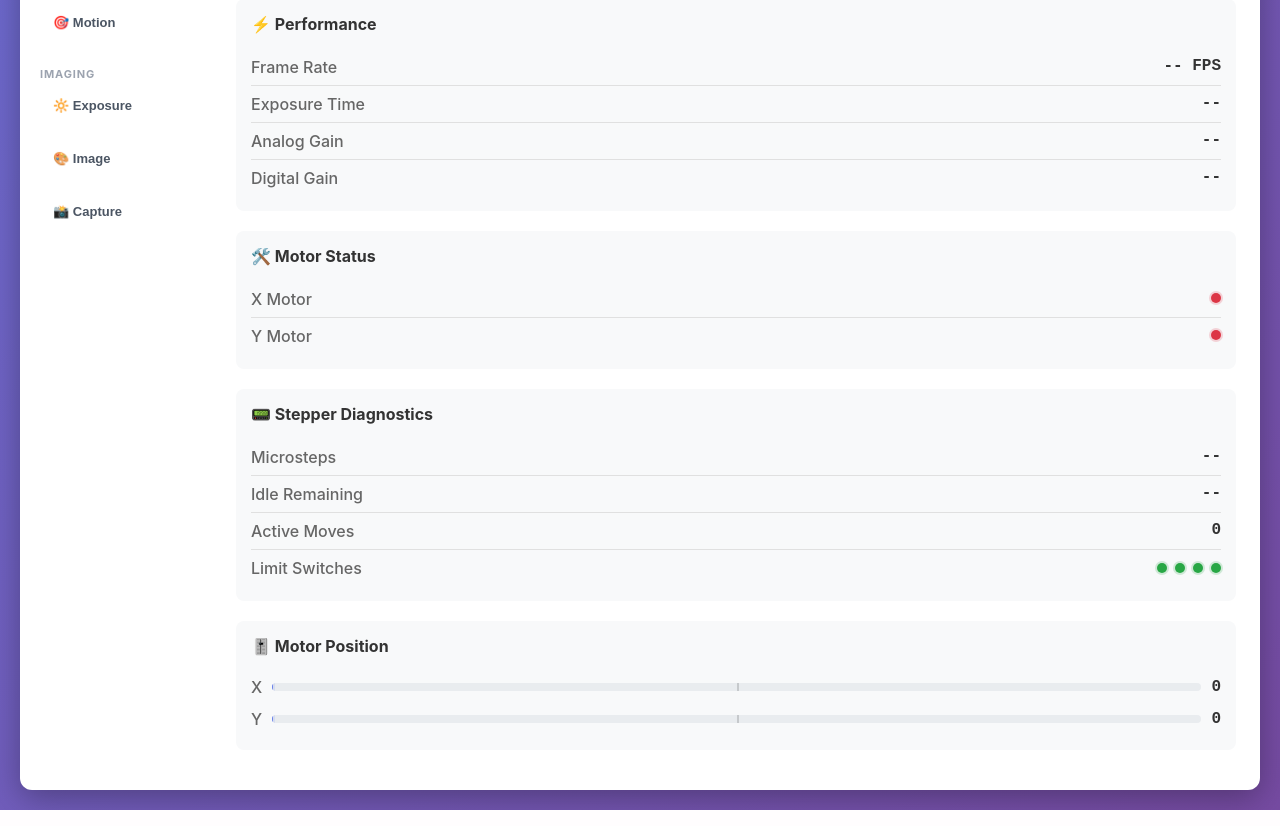
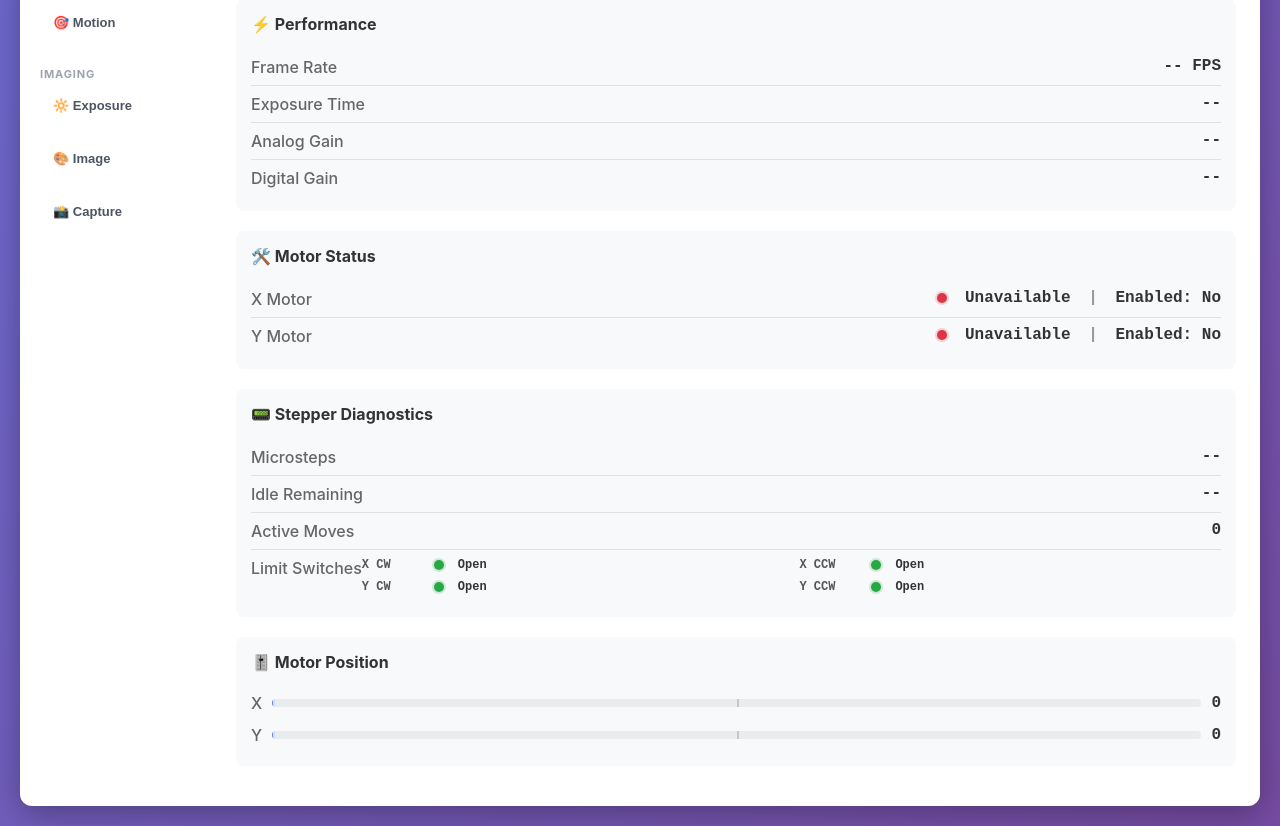
Before and after one commit to rndmzd/laser-turret, a Flask app: page / in a window 1280 px wide. Shown: the part 1527-2353 px from the top of the page. Run offline with Flask 3, Linux system fonts and the light colour scheme; data that the repository does not hold is empty; parts of the project's set-up code (start-up, migrations or seed data) failed here and were passed over; some libraries are stand-ins or nearby versions.

Commit message:
Adds configurable motor enable polarity and UI improvements
- Introduces a new configuration flag for motor enable polarity with a getter and a safe fallback, defaulting to a polarity-driven behavior.
- Propagates polarity into the stepper controller to correctly drive enable pins, updating initialization, enable, and disable paths to respect active-high vs active-low behavior.
- Updates status UI to display motor availability and enabled state, and refactors limit-switch indicators into an accessible two-by-two grid with clear Open/Pressed states.
- Adds frontend helpers and layout tweaks (CSS and HTML) to support the new status indicators and accessible limit-switch grid.
- Improves robustness by handling configuration retrieval gracefully when the flag is missing.

```diff
--- a/laserturret/config_manager.py
+++ b/laserturret/config_manager.py
@@ -45,6 +45,7 @@ class ConfigManager:
             'rpi_rx_pin': 15,
             'not_connected': 17,
             'use_uart': True,
+            'enable_active_high': False,
             'uart_port': '/dev/serial0',
             'uart_baud': 115200,
             'x_uart_address': 0,
@@ -254,6 +255,10 @@ class ConfigManager:
     def get_motor_steps_per_rev(self) -> int:
         """Get motor steps per revolution"""
         return self._get('Motor', 'steps_per_rev', int)
+
+    def get_enable_active_high(self) -> bool:
+        """Return True if motor enable pins are active-high (LOW = disabled)."""
+        return self._get('Motor', 'enable_active_high', bool)
 
     def get_use_uart(self) -> bool:
         return self._get('Motor', 'use_uart', bool)
--- a/static/css/index.css
+++ b/static/css/index.css
@@ -953,3 +953,27 @@
             transform: translateX(-50%);
             box-shadow: 0 0 0 2px rgba(102, 126, 234, 0.15);
         }
+
+        /* Accessible limit switches layout */
+        .limit-switches-grid {
+            display: grid;
+            grid-template-columns: repeat(2, minmax(0, 1fr));
+            gap: 8px 16px;
+            align-items: center;
+        }
+        .ls-item {
+            display: grid;
+            grid-template-columns: 64px 16px auto;
+            gap: 8px;
+            align-items: center;
+        }
+        .ls-label {
+            font-size: 12px;
+            color: #555;
+            font-weight: 600;
+        }
+        .ls-text {
+            font-family: 'Courier New', monospace;
+            font-size: 12px;
+            color: #333;
+        }
--- a/templates/index.html
+++ b/templates/index.html
@@ -190,11 +190,21 @@
                         <h3>🛠️ Motor Status</h3>
                         <div class="stat-row">
                             <span class="stat-label">X Motor</span>
-                            <span class="stat-value"><span id="motor-x-dot" class="status-dot status-bad" title="Not initialized"></span></span>
+                            <span class="stat-value">
+                                <span id="motor-x-dot" class="status-dot status-bad" title="Not initialized"></span>
+                                <span id="motor-x-text" style="margin-left:8px;">Unavailable</span>
+                                <span style="margin: 0 8px; color:#999;">|</span>
+                                <span>Enabled: <span id="motor-x-enabled">No</span></span>
+                            </span>
                         </div>
                         <div class="stat-row">
                             <span class="stat-label">Y Motor</span>
-                            <span class="stat-value"><span id="motor-y-dot" class="status-dot status-bad" title="Not initialized"></span></span>
+                            <span class="stat-value">
+                                <span id="motor-y-dot" class="status-dot status-bad" title="Not initialized"></span>
+                                <span id="motor-y-text" style="margin-left:8px;">Unavailable</span>
+                                <span style="margin: 0 8px; color:#999;">|</span>
+                                <span>Enabled: <span id="motor-y-enabled">No</span></span>
+                            </span>
                         </div>
                     </div>
                     <div class="control-group">
@@ -213,11 +223,29 @@
                         </div>
                         <div class="stat-row">
                             <span class="stat-label">Limit Switches</span>
-                            <span class="stat-value" style="display:flex; gap:8px; align-items:center;">
-                                <span title="X CW" id="ls-x-cw" class="status-dot status-ok"></span>
-                                <span title="X CCW" id="ls-x-ccw" class="status-dot status-ok"></span>
-                                <span title="Y CW" id="ls-y-cw" class="status-dot status-ok"></span>
-                                <span title="Y CCW" id="ls-y-ccw" class="status-dot status-ok"></span>
+                            <span class="stat-value" style="flex:1;">
+                                <div class="limit-switches-grid">
+                                    <div class="ls-item">
+                                        <span class="ls-label">X CW</span>
+                                        <span id="ls-x-cw" class="status-dot status-ok" aria-label="X clockwise status"></span>
+                                        <span id="ls-x-cw-text" class="ls-text">Open</span>
+                                    </div>
+                                    <div class="ls-item">
+                                        <span class="ls-label">X CCW</span>
+                                        <span id="ls-x-ccw" class="status-dot status-ok" aria-label="X counterclockwise status"></span>
+                                        <span id="ls-x-ccw-text" class="ls-text">Open</span>
+                                    </div>
+                                    <div class="ls-item">
+                                        <span class="ls-label">Y CW</span>
+                                        <span id="ls-y-cw" class="status-dot status-ok" aria-label="Y clockwise status"></span>
+                                        <span id="ls-y-cw-text" class="ls-text">Open</span>
+                                    </div>
+                                    <div class="ls-item">
+                                        <span class="ls-label">Y CCW</span>
+                                        <span id="ls-y-ccw" class="status-dot status-ok" aria-label="Y counterclockwise status"></span>
+                                        <span id="ls-y-ccw-text" class="ls-text">Open</span>
+                                    </div>
+                                </div>
                             </span>
                         </div>
                     </div>
@@ -3241,6 +3269,18 @@
             el.classList.add(ok ? 'status-ok' : 'status-bad');
             el.setAttribute('title', ok ? 'Initialized' : 'Not initialized');
         }
+        function setSwitchState(baseId, open) {
+            const dot = document.getElementById(baseId);
+            if (dot) {
+                dot.classList.remove('status-ok', 'status-bad');
+                dot.classList.add(open ? 'status-ok' : 'status-bad');
+                dot.setAttribute('title', open ? 'Open' : 'Pressed');
+            }
+            const txt = document.getElementById(baseId + '-text');
+            if (txt) {
+                txt.textContent = open ? 'Open' : 'Pressed';
+            }
+        }
 
         // Listen for consolidated status updates from server
         socket.on('status_update', (status) => {
@@ -3457,10 +3497,24 @@
                 }
                 syncMotorsToolbar(!!status.tracking.camera_enabled);
                 syncRecenterOverlayButton();
-                // Update motor init indicators
+                // Update motor status (availability + enabled)
                 if (ctrl.motors) {
-                    if (ctrl.motors.x) setStatusDot('motor-x-dot', !!ctrl.motors.x.available);
-                    if (ctrl.motors.y) setStatusDot('motor-y-dot', !!ctrl.motors.y.available);
+                    if (ctrl.motors.x) {
+                        const availX = !!ctrl.motors.x.available;
+                        setStatusDot('motor-x-dot', availX);
+                        const xDot = document.getElementById('motor-x-dot');
+                        if (xDot) xDot.setAttribute('title', availX ? 'Available' : 'Unavailable');
+                        safeUpdateElement('motor-x-text', availX ? 'Available' : 'Unavailable');
+                        safeUpdateElement('motor-x-enabled', ctrl.motors.x.enabled ? 'Yes' : 'No');
+                    }
+                    if (ctrl.motors.y) {
+                        const availY = !!ctrl.motors.y.available;
+                        setStatusDot('motor-y-dot', availY);
+                        const yDot = document.getElementById('motor-y-dot');
+                        if (yDot) yDot.setAttribute('title', availY ? 'Available' : 'Unavailable');
+                        safeUpdateElement('motor-y-text', availY ? 'Available' : 'Unavailable');
+                        safeUpdateElement('motor-y-enabled', ctrl.motors.y.enabled ? 'Yes' : 'No');
+                    }
                 }
                 // Update diagnostics (microsteps, idle, limit switches)
                 if (typeof ctrl.microsteps === 'number') {
@@ -3478,11 +3532,11 @@
                 }
                 if (ctrl.limit_switches && ctrl.limit_switches.pressed) {
                     const p = ctrl.limit_switches.pressed;
-                    // green when NOT pressed, red when pressed
-                    if (p.hasOwnProperty('x_cw')) setStatusDot('ls-x-cw', !p.x_cw);
-                    if (p.hasOwnProperty('x_ccw')) setStatusDot('ls-x-ccw', !p.x_ccw);
-                    if (p.hasOwnProperty('y_cw')) setStatusDot('ls-y-cw', !p.y_cw);
-                    if (p.hasOwnProperty('y_ccw')) setStatusDot('ls-y-ccw', !p.y_ccw);
+                    // Open = not pressed (true = okay to move)
+                    if (p.hasOwnProperty('x_cw')) setSwitchState('ls-x-cw', !p.x_cw);
+                    if (p.hasOwnProperty('x_ccw')) setSwitchState('ls-x-ccw', !p.x_ccw);
+                    if (p.hasOwnProperty('y_cw')) setSwitchState('ls-y-cw', !p.y_cw);
+                    if (p.hasOwnProperty('y_ccw')) setSwitchState('ls-y-ccw', !p.y_ccw);
                 }
 
             } else if (status.tracking && !status.tracking.camera_enabled) {
```
Also changed, not shown: laserturret/stepper_controller.py (+15 -7 lines).
